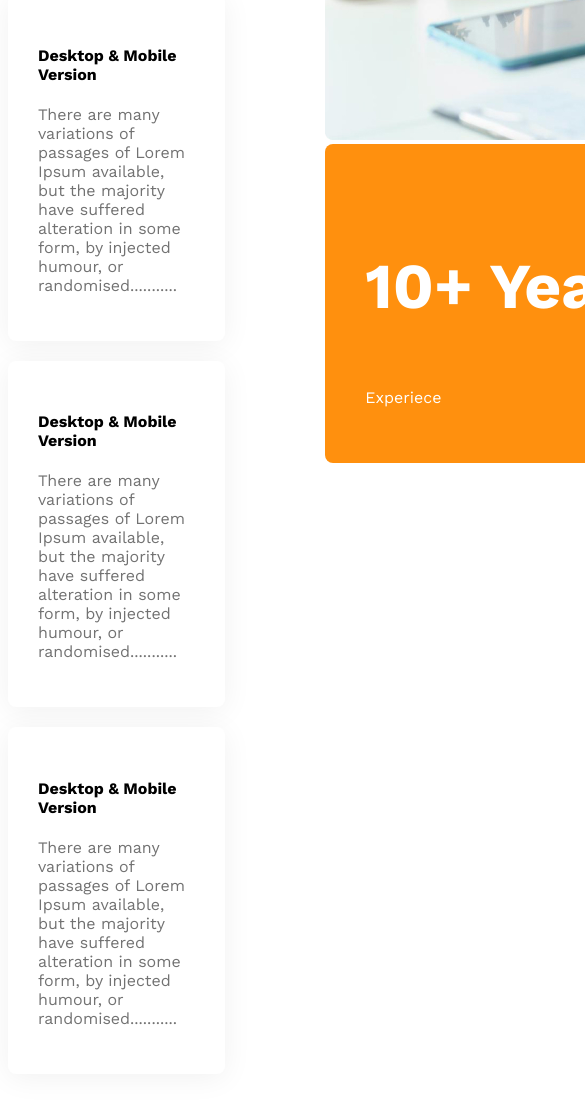
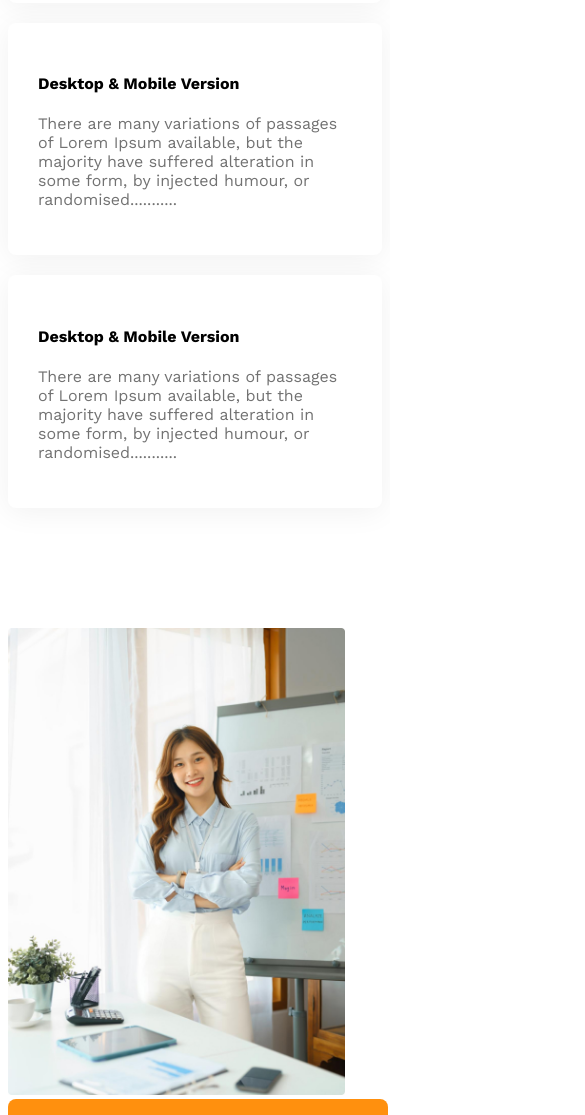
Before and after one commit to hmmirajulislammiru/g3-architects-website, a plain HTML site: page index.html in a window 390 px wide. Shown: the part 3845-4960 px from the top of the page, 585 px wide, since content can reach past the window. Drawn offline with nearby package versions, Linux system fonts and the light colour scheme.

Commit message:
added mobile devices

```diff
--- a/styles/architect.css
+++ b/styles/architect.css
@@ -139,16 +139,31 @@ background: #FFF;
 box-shadow: 0px 4px 30px 0px rgba(0, 0, 0, 0.06);
 }
 
+.feature-img img{
+    height: 90%;
+    margin-left: 90px;
+}
+
  .ten-years-badge {
     border-radius: 8px;
     background: #FF900E;
     color: #FFF;
-    width: 342px;
+    width: 340px;
     padding: 40px;
+    position: relative;
+    bottom: 100px;
 }
 
 .ten-years-badge h3{
     font-size: 4rem;
+    margin: 0;
+}
+
+.ten-years-badge p{
+    font-size: 1.5rem;
+    text-align: center;
+
+
 }
 
 /* facts section */
@@ -194,6 +209,19 @@ margin-bottom: 10px;
 }
 
 
+.footer{
+    color: #424242;
+    text-align: center;
+    font-family: Work Sans;
+    font-size: 20px;
+    font-weight: 400;
+    border-radius: 8px;
+    background: #FFF4E7;
+    background-color: #FFF4E7;
+
+}
+
+
 /* responsive media queries */
 /* mobile devices */
 
@@ -203,9 +231,19 @@ margin-bottom: 10px;
     }
     nav,
     .teams-container,
+    .features,
     .facts-card-container,
     .sponsors-img-container{
         flex-direction: column;
+    }
+
+    .feature-img img{
+        width: 90%;
+        margin-left: 0;
+    }
+    .ten-years-badge{
+      position: static;
+      max-width: 300px;
     }
 
     .teams-img-container{
@@ -227,6 +265,7 @@ margin-bottom: 10px;
         padding: 50px;
     }
     nav,
+    .features,
      .teams-container,
      .sponsors-img-container {
         flex-direction: column;
```
Also changed, not shown: index.html (line endings or trailing spaces).
